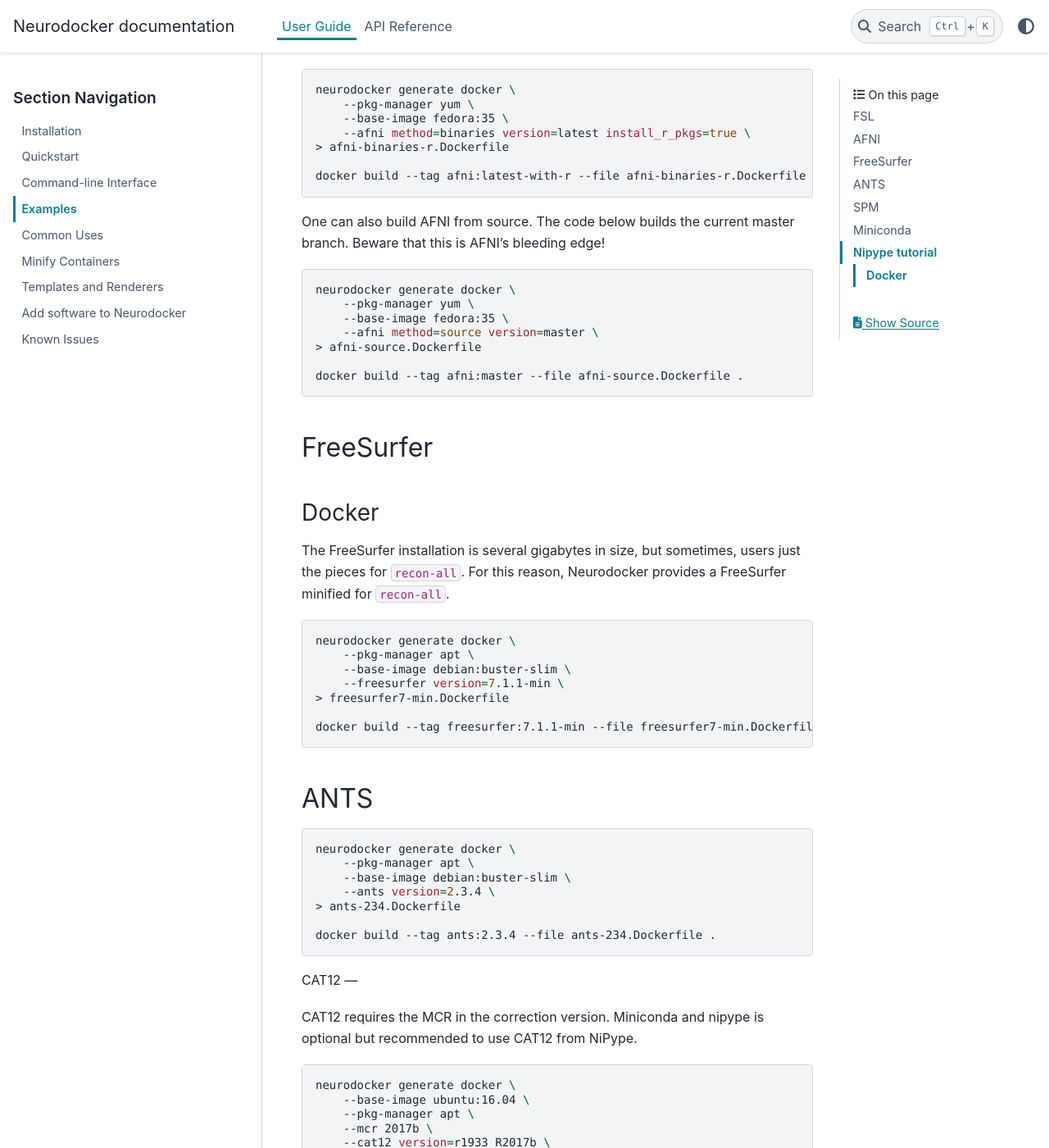
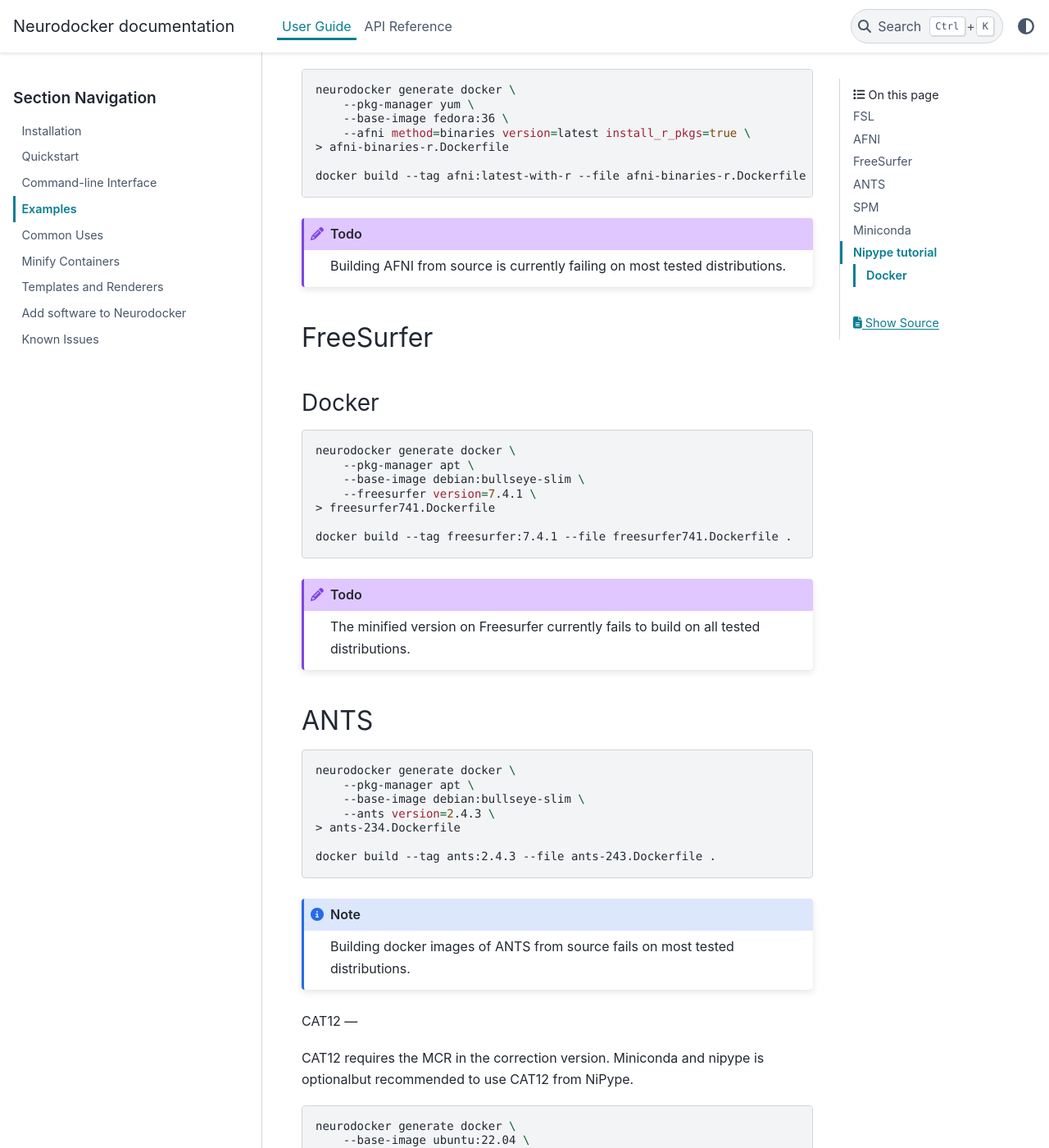
Before and after one commit to ReproNim/neurodocker, a Sphinx documentation site: the page built from docs/user_guide/examples.rst, in a window 1280 px wide and 1400 px high, scrolled down 1574 px. Shown: the whole window at 82% size. Built offline with Sphinx 7.4.7 and the PyData theme 0.15.4, drawn with Linux system fonts in a browser that asks for light colours; pages that are not in the unit, such as notebooks, are missing from menus; some of the changed text lies outside the part shown.

Commit message:
update doc

```diff
--- a/docs/user_guide/examples.rst
+++ b/docs/user_guide/examples.rst
@@ -48,14 +48,14 @@
 
     neurodocker generate docker \
         --pkg-manager apt \
-        --base-image debian:buster-slim \
-        --fsl version=6.0.4 \
-    > fsl604.Dockerfile
+        --base-image debian:bullseye-slim \
+        --fsl version=6.0.7.1 \
+    > fsl6071.Dockerfile
 
-    docker build --tag fsl:6.0.4 --file fsl604.Dockerfile .
+    docker build --tag fsl:6.0.7.1 --file fsl6071.Dockerfile .
 
     # Run fsl's bet program.
-    docker run --rm -it fsl:6.0.4 bet
+    docker run --rm -it fsl:6.0.7.1 bet
 
 AFNI
 ----
@@ -69,7 +69,7 @@
 
     neurodocker generate docker \
         --pkg-manager yum \
-        --base-image fedora:35 \
+        --base-image fedora:36 \
         --afni method=binaries version=latest \
     > afni-binaries.Dockerfile
 
@@ -82,25 +82,30 @@
 
     neurodocker generate docker \
         --pkg-manager yum \
-        --base-image fedora:35 \
+        --base-image fedora:36 \
         --afni method=binaries version=latest install_r_pkgs=true \
     > afni-binaries-r.Dockerfile
 
     docker build --tag afni:latest-with-r --file afni-binaries-r.Dockerfile .
 
+.. todo::
 
-One can also build AFNI from source. The code below builds the current master branch.
-Beware that this is AFNI's bleeding edge!
+    Building AFNI from source is currently failing on most tested distributions.
 
-.. code-block:: bash
+.. https://github.com/ReproNim/neurodocker/blob/test_docker_build/docs/README.md#afni
 
-    neurodocker generate docker \
-        --pkg-manager yum \
-        --base-image fedora:35 \
-        --afni method=source version=master \
-    > afni-source.Dockerfile
+.. One can also build AFNI from source. The code below builds the current master branch.
+.. Beware that this is AFNI's bleeding edge!
 
-    docker build --tag afni:master --file afni-source.Dockerfile .
+.. .. code-block:: bash
+
+..     neurodocker generate docker \
+..         --pkg-manager yum \
+..         --base-image fedora:36 \
+..         --afni method=source version=master \
+..     > afni-source.Dockerfile
+
+..     docker build --tag afni:master --file afni-source.Dockerfile .
 
 FreeSurfer
 ----------
@@ -111,19 +116,25 @@
 Docker
 ~~~~~~
 
-The FreeSurfer installation is several gigabytes in size, but sometimes, users just
-the pieces for :code:`recon-all`. For this reason, Neurodocker provides a FreeSurfer
-minified for :code:`recon-all`.
-
 .. code-block:: bash
 
     neurodocker generate docker \
         --pkg-manager apt \
-        --base-image debian:buster-slim \
-        --freesurfer version=7.1.1-min \
-    > freesurfer7-min.Dockerfile
+        --base-image debian:bullseye-slim \
+        --freesurfer version=7.4.1 \
+    > freesurfer741.Dockerfile
 
-    docker build --tag freesurfer:7.1.1-min --file freesurfer7-min.Dockerfile .
+    docker build --tag freesurfer:7.4.1 --file freesurfer741.Dockerfile .
+
+.. todo::
+
+    The minified version on Freesurfer currently fails to build on all tested distributions.
+
+.. https://github.com/ReproNim/neurodocker/blob/test_docker_build/docs/README.md#freesurfer
+
+.. The FreeSurfer installation is several gigabytes in size, but sometimes, users just
+.. the pieces for :code:`recon-all`. For this reason, Neurodocker provides a FreeSurfer
+.. minified for :code:`recon-all`.
 
 ANTS
 ----
@@ -132,51 +143,59 @@
 
     neurodocker generate docker \
         --pkg-manager apt \
-        --base-image debian:buster-slim \
-        --ants version=2.3.4 \
+        --base-image debian:bullseye-slim \
+        --ants version=2.4.3 \
     > ants-234.Dockerfile
 
-    docker build --tag ants:2.3.4 --file ants-234.Dockerfile .
+    docker build --tag ants:2.4.3 --file ants-243.Dockerfile .
 
+.. note::
 
+    Building docker images of ANTS from source fails on most tested distributions.
+
+.. https://github.com/ReproNim/neurodocker/blob/test_docker_build/docs/README.md#ants
 
 CAT12
 ---
 
-CAT12 requires the MCR in the correction version. Miniconda and nipype is optional but recommended to use CAT12 from NiPype.
+CAT12 requires the MCR in the correction version.
+Miniconda and nipype is optionalbut recommended to use CAT12 from NiPype.
 
 .. code-block:: bash
 
     neurodocker generate docker \
-        --base-image ubuntu:16.04 \
+        --base-image ubuntu:22.04 \
         --pkg-manager apt \
         --mcr 2017b \
-        --cat12 version=r1933_R2017b \
+        --cat12 version=r2166_R2017b \
         --miniconda \
          version=latest \
          conda_install='python=3.8 traits nipype numpy scipy h5py scikit-image' \
-    > cat12-r1933_R2017b.Dockerfile
+    > cat12-r2166_R2017b.Dockerfile
 
-    docker build --tag cat12:r1933_R2017b --file cat12-r1933_R2017b.Dockerfile .
+    docker build --tag cat12:r2166_R2017b --file cat12-r2166_R2017b.Dockerfile .
 
 SPM
 ---
 
-.. note::
-
-    Due to the version of the Matlab Compiler Runtime used, SPM12 should be used with
-    a Debian Stretch base image.
+..     Due to the version of the Matlab Compiler Runtime used,
+..     SPM12 should be used with a Debian Stretch base image.
 
 .. code-block:: bash
 
     neurodocker generate docker \
         --pkg-manager apt \
-        --base-image debian:stretch-slim \
+        --base-image centos:7 \
         --spm12 version=r7771 \
     > spm12-r7771.Dockerfile
 
     docker build --tag spm12:r7771 --file spm12-r7771.Dockerfile .
 
+.. note::
+
+    Building docker images of SPM12 from source fails on most tested distributions.
+
+.. https://github.com/ReproNim/neurodocker/blob/test_docker_build/docs/README.md#spm12
 
 Miniconda
 ---------
@@ -187,7 +206,7 @@
 
     neurodocker generate docker \
         --pkg-manager apt \
-        --base-image debian:buster-slim \
+        --base-image debian:bullseye-slim \
         --miniconda \
             version=latest \
             env_name=env_scipy \
```
Also changed, not shown: docs/user_guide/common_uses.rst (+5 -3 lines), docs/user_guide/quickstart.rst (+20 -13 lines).
